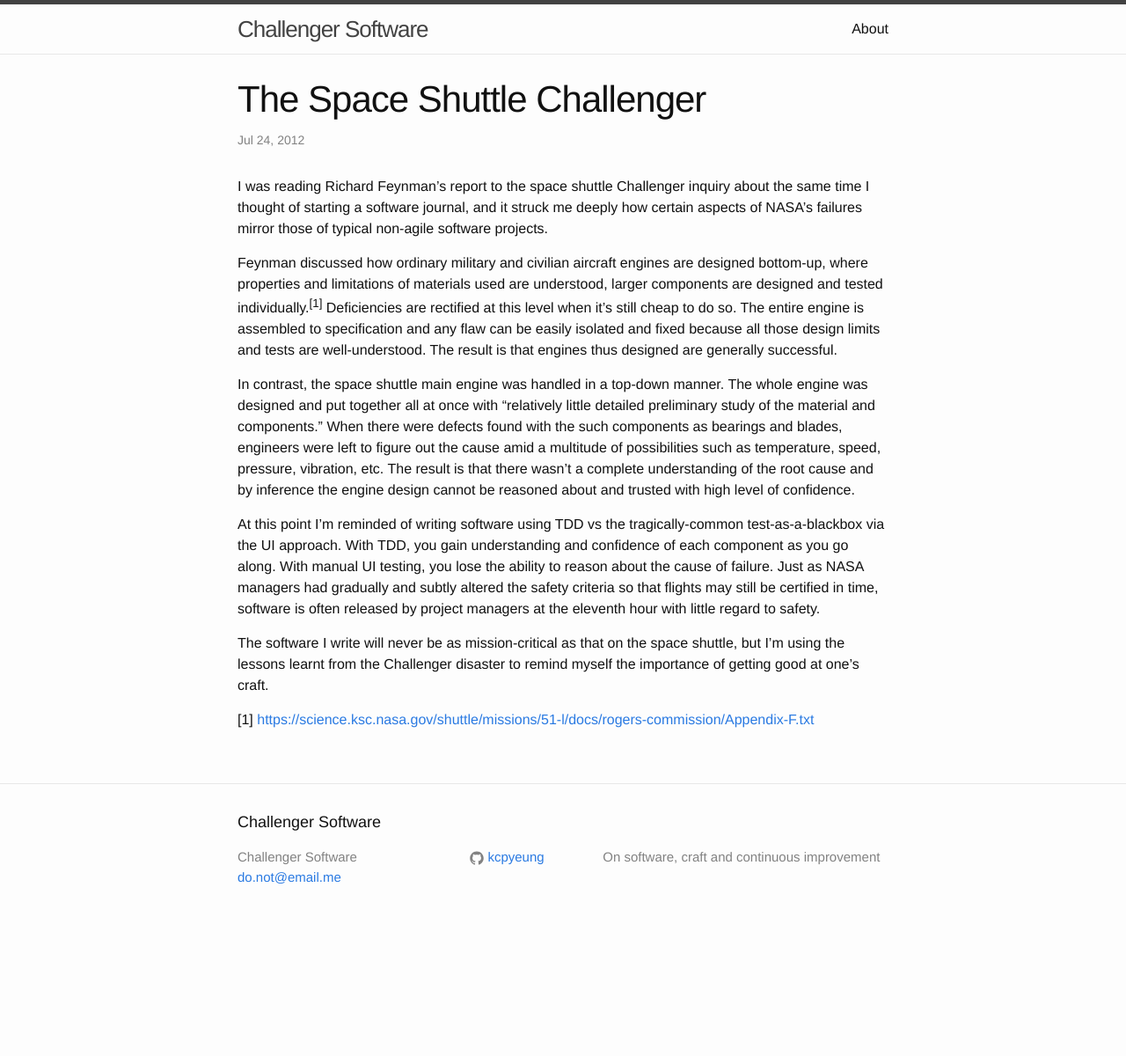
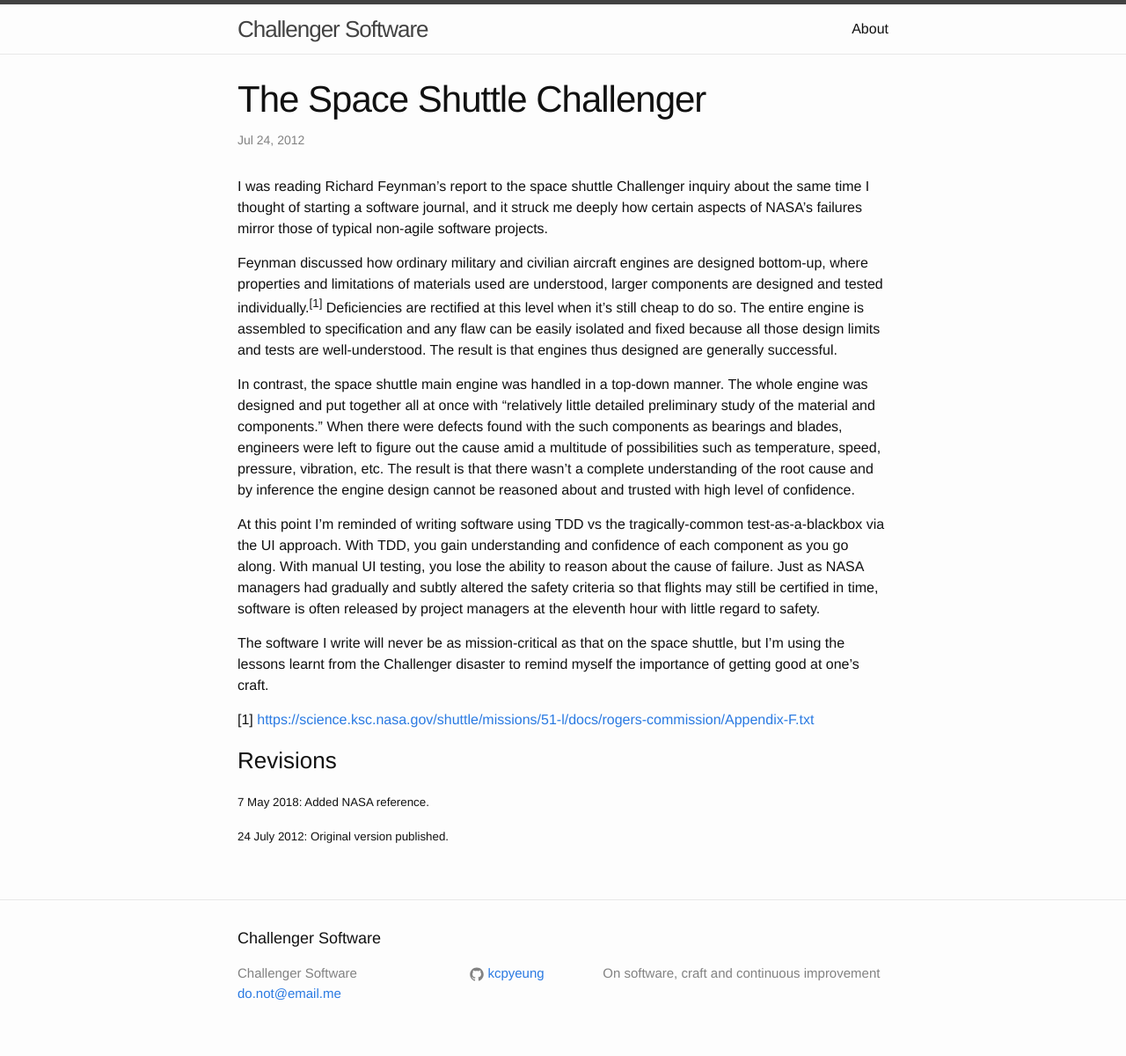
Before and after one commit to kcpyeung/kcpyeung.github.io, a Jekyll site: the page built from _posts/2012-07-24-welcome-to-jekyll.markdown, in a window 1280 px wide. Shown: the whole page at 88% size. Built offline with Jekyll 4.4.1, drawn with Linux system fonts in a browser that asks for light colours; before the commit the page ends 1068 px from its top, so only the background shows below that.

Commit message:
Add versioning notice

```diff
--- a/_posts/2012-07-24-welcome-to-jekyll.markdown
+++ b/_posts/2012-07-24-welcome-to-jekyll.markdown
@@ -15,3 +15,10 @@ At this point I'm reminded of writing software using TDD vs the tragically-commo
 The software I write will never be as mission-critical as that on the space shuttle, but I'm using the lessons learnt from the Challenger disaster to remind myself the importance of getting good at one's craft.
 
 [1] [https://science.ksc.nasa.gov/shuttle/missions/51-l/docs/rogers-commission/Appendix-F.txt](https://science.ksc.nasa.gov/shuttle/missions/51-l/docs/rogers-commission/Appendix-F.txt)
+
+### Revisions
+<small>
+7 May 2018: Added NASA reference.
+
+<small>
+24 July 2012: Original version published.
```
